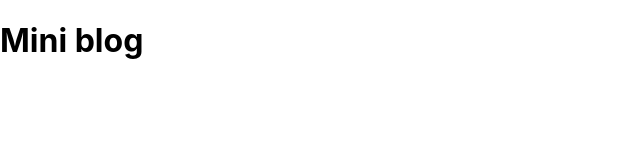
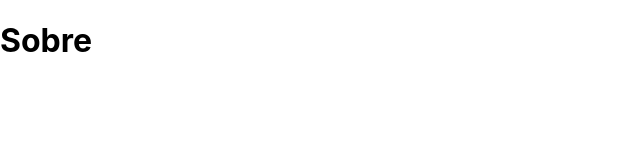
Before and after one commit to ehurafa/react-from-zero-to-mastery, a React (Create React App) app in the folder ARQUIVOS/10_MINIBLOG/miniblog/: page /about in a window 1280 px wide. Shown: the top 160 px of the page, without its empty margins (0-640 px from the left). Built offline with nearby package versions, Linux system fonts and the light colour scheme.

Commit message:
configuring react-router

```diff
--- a/ARQUIVOS/10_MINIBLOG/miniblog/package.json
+++ b/ARQUIVOS/10_MINIBLOG/miniblog/package.json
@@ -9,6 +9,7 @@
     "firebase": "^9.15.0",
     "react": "^18.2.0",
     "react-dom": "^18.2.0",
+    "react-router-dom": "^6.6.1",
     "react-scripts": "5.0.1",
     "web-vitals": "^2.1.4"
   },
--- a/ARQUIVOS/10_MINIBLOG/miniblog/src/App.js
+++ b/ARQUIVOS/10_MINIBLOG/miniblog/src/App.js
@@ -1,9 +1,22 @@
 import './App.css';
+
+import { BrowserRouter, Routes, Route, Navigate } from 'react-router-dom'
+
+// pages
+import Home from './pages/Home/Home'
+import About from './pages/About/About'
 
 function App() {
   return (
     <div className="App">
-      <h1>Mini blog</h1>
+      <BrowserRouter>
+        <div className="container">
+          <Routes>
+            <Route path="/" element={<Home />} />
+            <Route path="/about" element={<About />} />
+          </Routes>
+        </div>
+      </BrowserRouter>
     </div>
   );
 }
--- /dev/null
+++ b/ARQUIVOS/10_MINIBLOG/miniblog/src/pages/About/About.js
@@ -0,0 +1,9 @@
+import styles from './About.module.css'
+
+const About = () => {
+  return (
+    <h1>Sobre</h1>
+  )
+}
+
+export default About
--- /dev/null
+++ b/ARQUIVOS/10_MINIBLOG/miniblog/src/pages/Home/Home.js
@@ -0,0 +1,9 @@
+import styles from './Home.module.css'
+
+const Home = () => {
+  return (
+    <h1>Home</h1>
+  )
+}
+
+export default Home
```
Also changed, not shown: ARQUIVOS/10_MINIBLOG/miniblog/src/firebase/config.js (added, +22 -0 lines), ARQUIVOS/10_MINIBLOG/miniblog/src/pages/About/About.module.css (added), ARQUIVOS/10_MINIBLOG/miniblog/src/pages/Home/Home.module.css (added), 1 other file (tests, documents, lock files or other folders).
